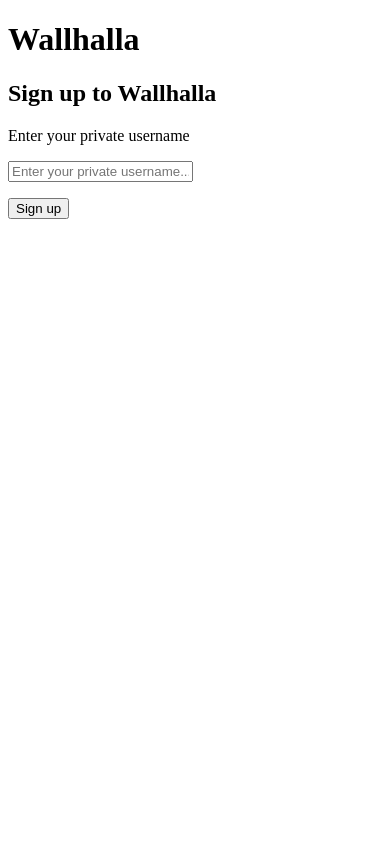
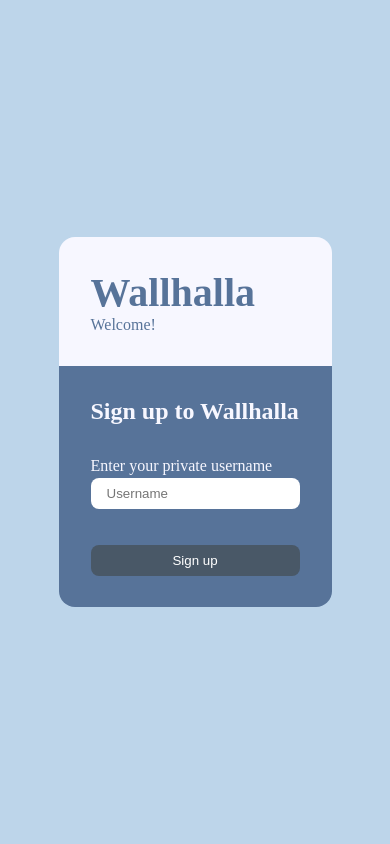
Before and after one commit to res-londres/anon-wall, a Flask app: page / in a window 390 px wide. Run offline with Flask 3, Linux system fonts and the light colour scheme; some libraries are stand-ins or nearby versions.

Commit message:
feat: add responsive login page style

```diff
--- a/static/style.css
+++ b/static/style.css
@@ -0,0 +1,93 @@
+* {
+    box-sizing: border-box;
+    margin: 0;
+    padding: 0;
+}
+
+/* ---------- ! LOGIN !---------- */
+#login-container {
+    align-items: center;
+    background: #bdd5eaff;
+    display: flex;
+    justify-content: center;
+    min-height: 100vh;
+    padding: 2rem;
+}
+.login-card {
+    border-radius: 1rem;
+    display: grid;
+    grid-template-columns: 1fr 1fr;
+    overflow: hidden;
+}
+/* ----- left-side ----- */
+.card-left {
+    background: #f7f7ffff;
+    color: #577399ff;
+    display: flex;
+    flex-direction: column;
+    overflow: hidden;
+    padding: 2rem;
+    width: 100%;
+}
+.card-left h1 {
+    font-size: 3rem;
+    font-size: clamp(2.5rem, 5vw, 3rem);
+    word-break: break-word;
+}
+/* ----- right-side ----- */
+.card-right {
+    background: #577399ff;
+    color: #f7f7ffff;
+    display: flex;
+    flex-direction: column;
+    justify-content: center;
+    overflow: hidden;
+    padding: 2rem;
+    width: 100%;
+}
+.card-right button {
+    background: #495867ff;
+    border: none;
+    border-radius: 0.5rem;
+    color: white;
+    cursor: pointer;
+    padding: 0.5rem 2rem;
+    transition: background 0.3s, transform 0.3s;
+}
+.card-right button:hover {
+    background: #bdd5eaff;
+    color: #495867ff;
+    transform: scale(1.05);
+}
+.card-right h2 {
+    padding: 0 0 2rem;
+}
+.card-right input {
+    border: none;
+    border-radius: 0.5rem;
+    padding: 0.5rem 1rem;
+    width: 100%;
+}
+.card-right input:focus {
+  outline: 2px solid #495867ff;
+}
+.card-right p {
+    margin-bottom: 0.2rem;
+}
+#invalid-username-message {
+    margin-bottom: 1rem;
+    min-height: 1.2rem;
+}
+/* ----- mobile ----- */
+@media (max-width: 768px) {
+    .login-card {
+        grid-template-columns: auto;
+        grid-template-rows: 35% 1fr;
+    }
+}
+/*
+--blue-slate: #495867ff;
+--glaucous: #577399ff;
+--pale-sky: #bdd5eaff;
+--ghost-white: #f7f7ffff;
+*/
--- a/templates/index.html
+++ b/templates/index.html
@@ -11,11 +11,12 @@
         <div class="login-card">
             <div class="card-left">
                 <h1>Wallhalla</h1>
+                <p>Welcome!</p>
             </div>
             <div class="card-right">
                 <h2>Sign up to Wallhalla</h2>
                 <p>Enter your private username</p>
-                <input type="text" id="username-input" placeholder="Enter your private username..." maxLength="20">
+                <input type="text" id="username-input" placeholder="Username" maxLength="20">
                 <p id="invalid-username-message"></p>
                 <button id="signup-button">Sign up</button>
             </div>
```
